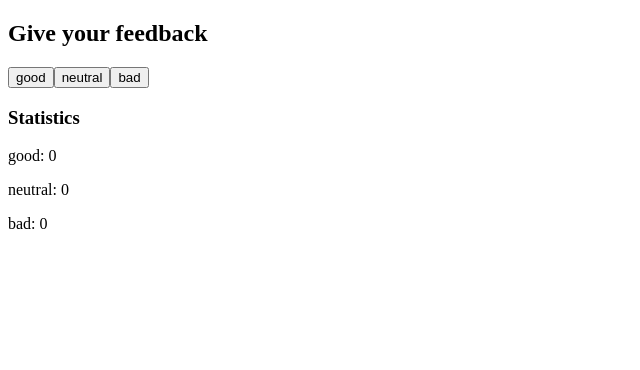
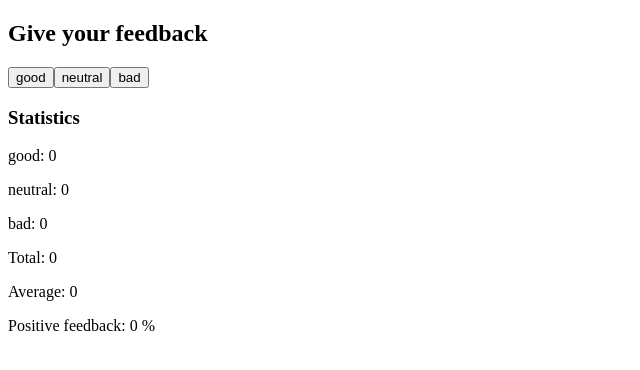
Before and after one commit to leksoid/fullstackopen, a React (Create React App) app in the folder part1/part1-project-unicafe/: page / in a window 1280 px wide. Shown: the top 370 px of the page, without its empty margins (0-640 px from the left). Built offline with nearby package versions, Linux system fonts and the light colour scheme.

Commit message:
Ex 1.7 done

```diff
--- a/part1/part1-project-unicafe/src/App.js
+++ b/part1/part1-project-unicafe/src/App.js
@@ -8,6 +8,7 @@ const Display = (props) => {
   const { nameGood, totalGood } = props.results.goodCounter
   const { nameNeutral, totalNeutral } = props.results.neutralCounter
   const { nameBad, totalBad } = props.results.badCounter
+  const total = totalGood + totalNeutral + totalBad
 
   return (
     <div>
@@ -15,6 +16,9 @@ const Display = (props) => {
       <p>{nameGood}: {totalGood}</p>
       <p>{nameNeutral}: {totalNeutral}</p>
       <p>{nameBad}: {totalBad}</p>
+      <p>Total: {total}</p>
+      <p>Average: { (totalGood+totalNeutral+totalBad) / 3 }</p>
+      <p>Positive feedback: { total > 0 ? Math.round(totalGood / total * 100) : 0 } %</p>
     </div>
   )
 }
```
